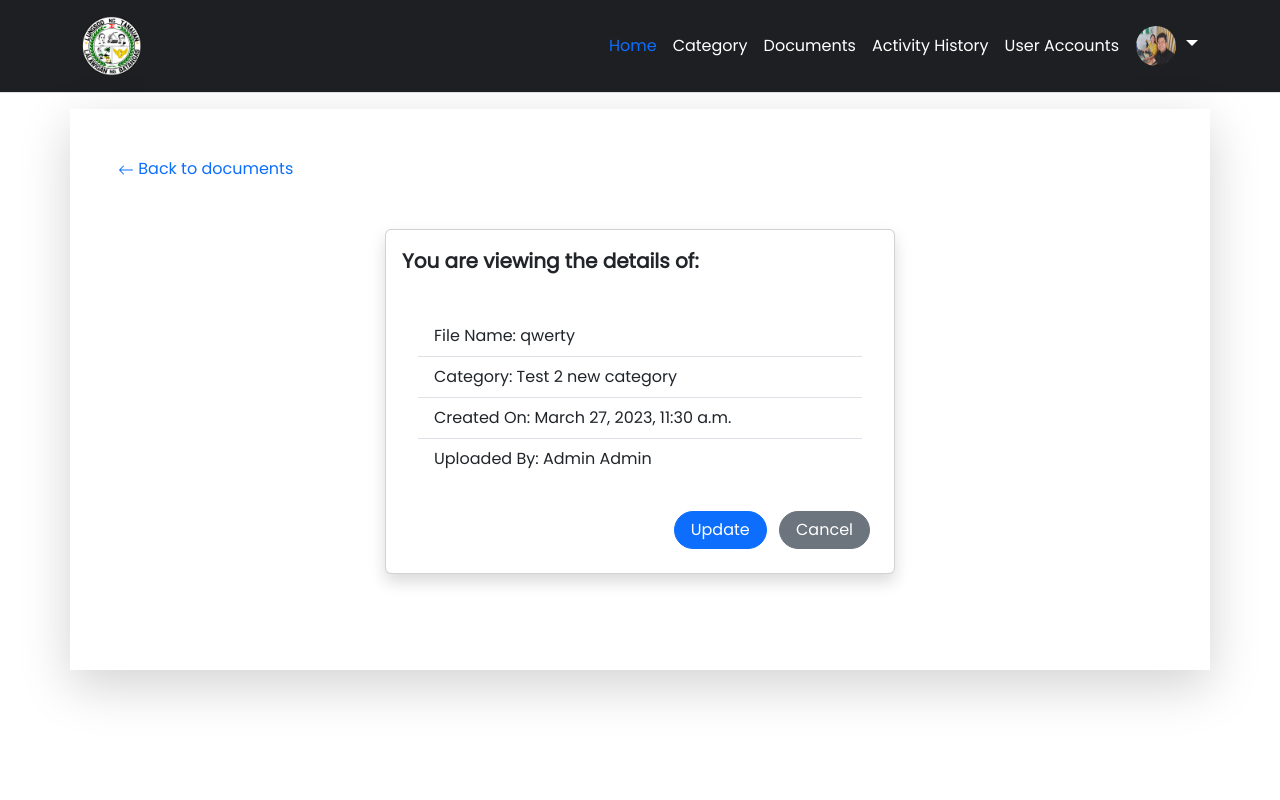
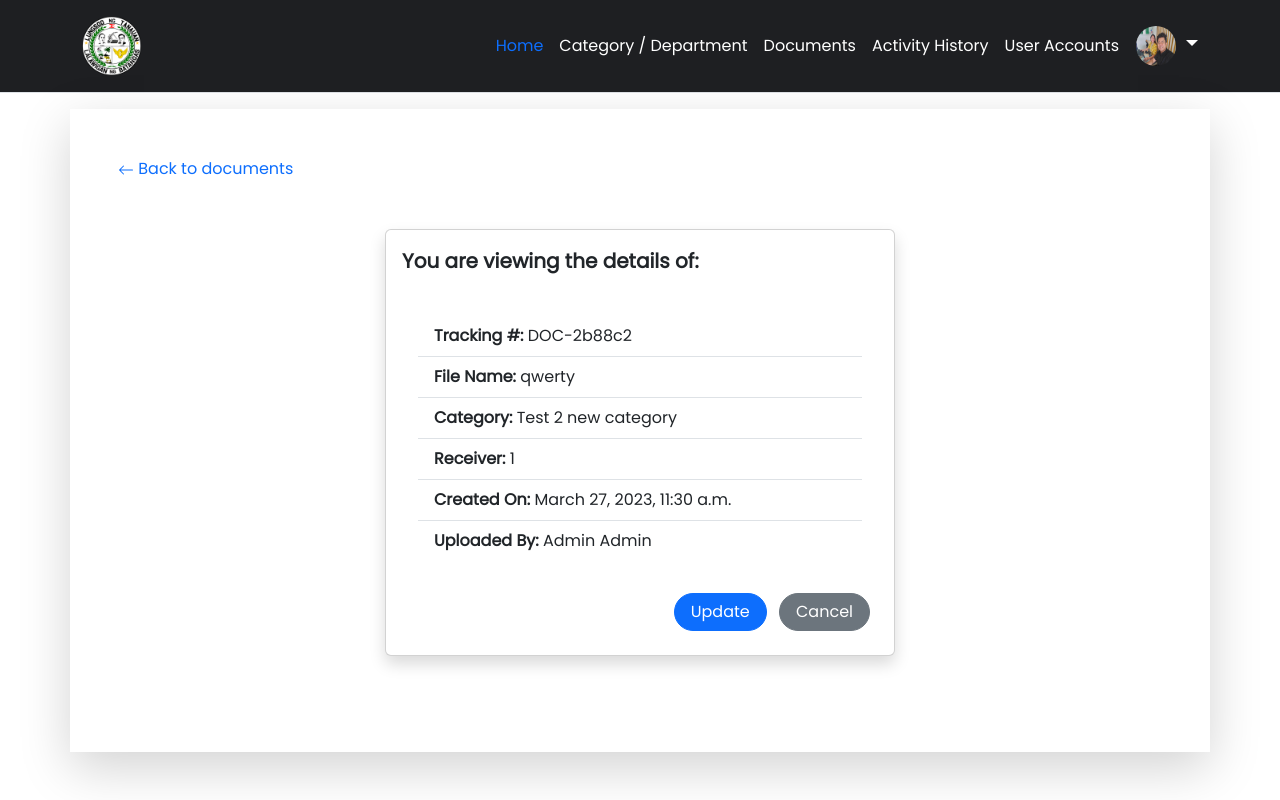
Before and after one commit to lenyjean/odmswebapp, a Django app: page /view-document/0be2f18a-6de0-4984-b0a1-10410ae20d1d in a window 1280 px wide. Run offline with Django 4.2, Linux system fonts and the light colour scheme; a user stored in the database is signed in; data comes from the database, SQL or seed files in the repository; some libraries are stand-ins or nearby versions.

Commit message:
update models

```diff
--- a/apps/forms.py
+++ b/apps/forms.py
@@ -6,10 +6,16 @@ class CategoryForm(forms.ModelForm):
         model = Category
         fields = '__all__'
 
+
+class DepartmentForm(forms.ModelForm):
+    class Meta:
+        model = Department
+        fields = '__all__'
+
 class DocumentForm(forms.ModelForm):
     class Meta:
         model = Documents
-        fields = ['file_name', 'category', 'document']
+        fields = ['file_name', 'category', 'document', 'receiver']
 
 user_type = (
     ('admin', 'admin'),
--- a/apps/models.py
+++ b/apps/models.py
@@ -3,6 +3,8 @@ from django.db import models
 
 import uuid
 
+def_uuid = uuid.uuid4()
+gen_uuid = str(def_uuid)[:6]
 # Create your models here.
 class CustomUserManager(BaseUserManager):
     """
@@ -73,10 +75,24 @@ class Category(models.Model):
     def __str__(self):
         return self.category
 
+class Department(models.Model):
+    id = models.UUIDField(primary_key=True, default=uuid.uuid4, editable=False)
+    department = models.CharField(max_length=255, unique=True)
+    created_at = models.DateTimeField(auto_now_add=True)
+
+    class Meta:
+        verbose_name = 'Department'
+        verbose_name_plural = 'Departments'
+
+    def __str__(self):
+        return self.department
+
 class Documents(models.Model):
     id = models.UUIDField(primary_key=True, default=uuid.uuid4, editable=False)
+    tracking_no = models.CharField(max_length=255, default=f"DOC-{gen_uuid}", editable=False)
     file_name = models.CharField(max_length=255)
     document = models.FileField(upload_to="documents")
+    receiver = models.CharField(max_length=255)
     uploaded_at = models.DateTimeField(auto_now_add=True)
     uploaded_by = models.ForeignKey(User, on_delete=models.SET_NULL, null=True, related_name="file_uploader")
     category = models.ForeignKey(Category, on_delete=models.SET_NULL, null=True, related_name="file_category")
--- a/apps/templates/document/docu_list.html
+++ b/apps/templates/document/docu_list.html
@@ -31,8 +31,10 @@
             <table class="table" id="docuTable">
                 <thead>
                     <tr>
+                        <th scope="col" class="text-center">Tracking #</th>
                         <th scope="col" class="text-center">File Name</th>
                         <th scope="col" class="text-center">Category</th>
+                        <th scope="col" class="text-center">Receiver</th>
                         <th scope="col" class="text-center">Created On</th>
                         <th scope="col" class="text-center">Uploaded by</th>
                         <th scope="col" class="text-center">Actions</th>
@@ -40,8 +42,10 @@
                 </thead>
                 {% for list in document %}
                 <tr>
+                    <td class="text-center">{{ list.tracking_no }}</td>
                     <td class="text-center">{{ list.file_name }}</td>
                     <td class="text-center">{{ list.category }}</td>
+                    <td class="text-center">{{ list.receiver }}</td>
                     <td class="text-center">{{ list.uploaded_at }}</td>
                     <td class="text-center">{{ list.uploaded_by }}</td>
                     <td class="text-center">
--- a/apps/templates/document/view_docu.html
+++ b/apps/templates/document/view_docu.html
@@ -17,10 +17,12 @@
         </div>
         <div class="card-body">
           <ul class="list-group list-group-flush">
-            <li class="list-group-item fw-normalbold">File Name: {{detail.file_name}}</li>
-            <li class="list-group-item fw-normalbold">Category: {{detail.category}}</li>
-            <li class="list-group-item fw-normalbold">Created On: {{detail.uploaded_at}}</li>
-            <li class="list-group-item fw-normalbold">Uploaded By: {{detail.uploaded_by}}</li>
+            <li class="list-group-item"><span class=" fw-semibold">Tracking #: </span>  {{detail.tracking_no}}</li>
+            <li class="list-group-item"><span class=" fw-semibold">File Name: </span>  {{detail.file_name}}</li>
+            <li class="list-group-item"><span class=" fw-semibold">Category: </span>  {{detail.category}}</li>
+            <li class="list-group-item "><span class=" fw-semibold">Receiver: </span>  {{detail.receiver}}</li>
+            <li class="list-group-item"><span class=" fw-semibold">Created On: </span>  {{detail.uploaded_at}}</li>
+            <li class="list-group-item"><span class=" fw-semibold">Uploaded By: </span>  {{detail.uploaded_by}}</li>
           </ul>
         </div>
 
--- a/apps/urls.py
+++ b/apps/urls.py
@@ -23,4 +23,8 @@ urlpatterns = [
     path('user-profile', view_profile, name="profile"),
     path('update-password', password_update, name="update-password"),
 
+    path("department", department, name="department"),
+    path("department/add", add_department, name="add_department"),
+    path("department/update/<str:pk>", update_department, name="update_department"),
+    path("department/delete/<str:pk>", delete_department, name="delete_department"),
 ]
--- a/apps/views.py
+++ b/apps/views.py
@@ -7,6 +7,8 @@ from django.urls import reverse
 from .models import *
 from .forms import *
 from .utils import *
+
+
 # Create your views here.
 @login_required(login_url='/login')
 def homepage(request):
@@ -85,6 +87,7 @@ def view_account(request,pk):
     }
     return render(request, template_name, context)
 
+
 @login_required(login_url='/login')
 def update_account(request, pk):
     template_name = 'accounts/update_account.html'
@@ -119,6 +122,54 @@ def category(request):
     return render(request, template_name, context)
 
 @login_required(login_url='/login')
+def department(request):
+    template_name = 'department/department_list.html'
+    department = Department.objects.all().order_by('-created_at')
+    paginator = Paginator(department, 10)
+    page_number = request.GET.get('page')
+    department = paginator.get_page(page_number)
+    context = {
+        "department": department,
+        "department_state": "background-color: rgba(212, 210, 210, 1);  color: #fff;",
+        # "breadcrumb": breadcrumb
+    }
+    return render(request, template_name, context)
+
+@login_required(login_url='/login')
+def add_department(request):
+    template_name = 'department/add_department.html'
+    form = DepartmentForm(request.POST or None)
+    if form.is_valid():
+        form.save()
+        return redirect('department')
+    context = {
+        "form": form,
+    }
+    return render(request, template_name, context)
+
+@login_required(login_url='/login')
+
+
+@login_required(login_url='/login')
+def update_department(request, pk):
+    template_name = 'department/update_department.html'
+    department = get_object_or_404(Department, id=pk)
+    form = DepartmentForm(request.POST or None, instance=department)
+    if form.is_valid():
+        form.save()
+        return redirect('department')
+    context = {
+        "form": form,
+    }
+    return render(request, template_name, context)
+
+@login_required(login_url='/login')
+def delete_department(request, pk):
+    department = Department.objects.filter(id=pk)
+    department.delete()
+    return redirect('department')
+
+
 def add_category(request):
     template_name = 'category/add_category.html'
     form = CategoryForm(request.POST or None)
--- a/templates/navbar.html
+++ b/templates/navbar.html
@@ -24,10 +24,14 @@
                 Home
               </a>
             </li>
-            <li>
-              <a href="{% url 'category' %}" class="nav-link px-2 text-white" style="{{ category_state }}">
-                Category
+            <li class="dropdown">
+              <a href="#" class="nav-link px-2 text-white" data-bs-toggle="dropdown" >
+                Category / Department
               </a>
+              <ul class="dropdown-menu">
+                <li><a class="dropdown-item" href="{% url 'category' %}">View Category</a></li>
+                <li><a class="dropdown-item" href="{% url 'department' %}">View Departments</a></li>
+              </ul>
             </li>
             <li>
               <a href="{% url 'document' %}" class="nav-link px-2 text-white" style="{{ document_state }}">Documents</a>
```
Also changed, not shown: apps/templates/department/add_department.html (added, +28 -0 lines), apps/templates/department/department_list.html (added, +220 -0 lines), apps/migrations/0005_documents_tracking_no.py (added), apps/migrations/0006_documents_receiver_alter_documents_tracking_no.py (added), apps/migrations/0007_department_alter_documents_tracking_no.py (added), apps/templates/department/update_department.html (renamed from apps/templates/category/update_category.html), 1 other file.
